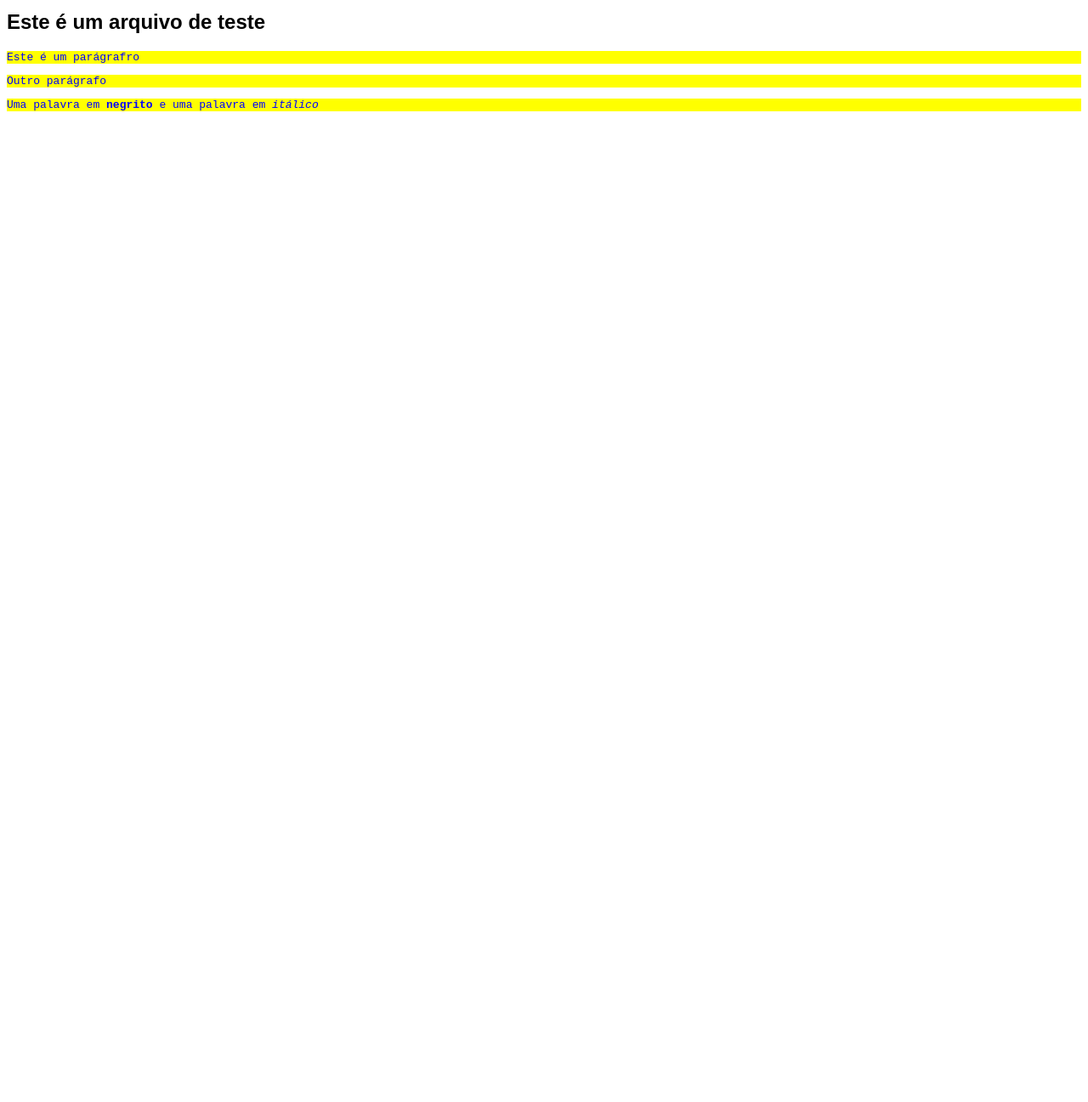
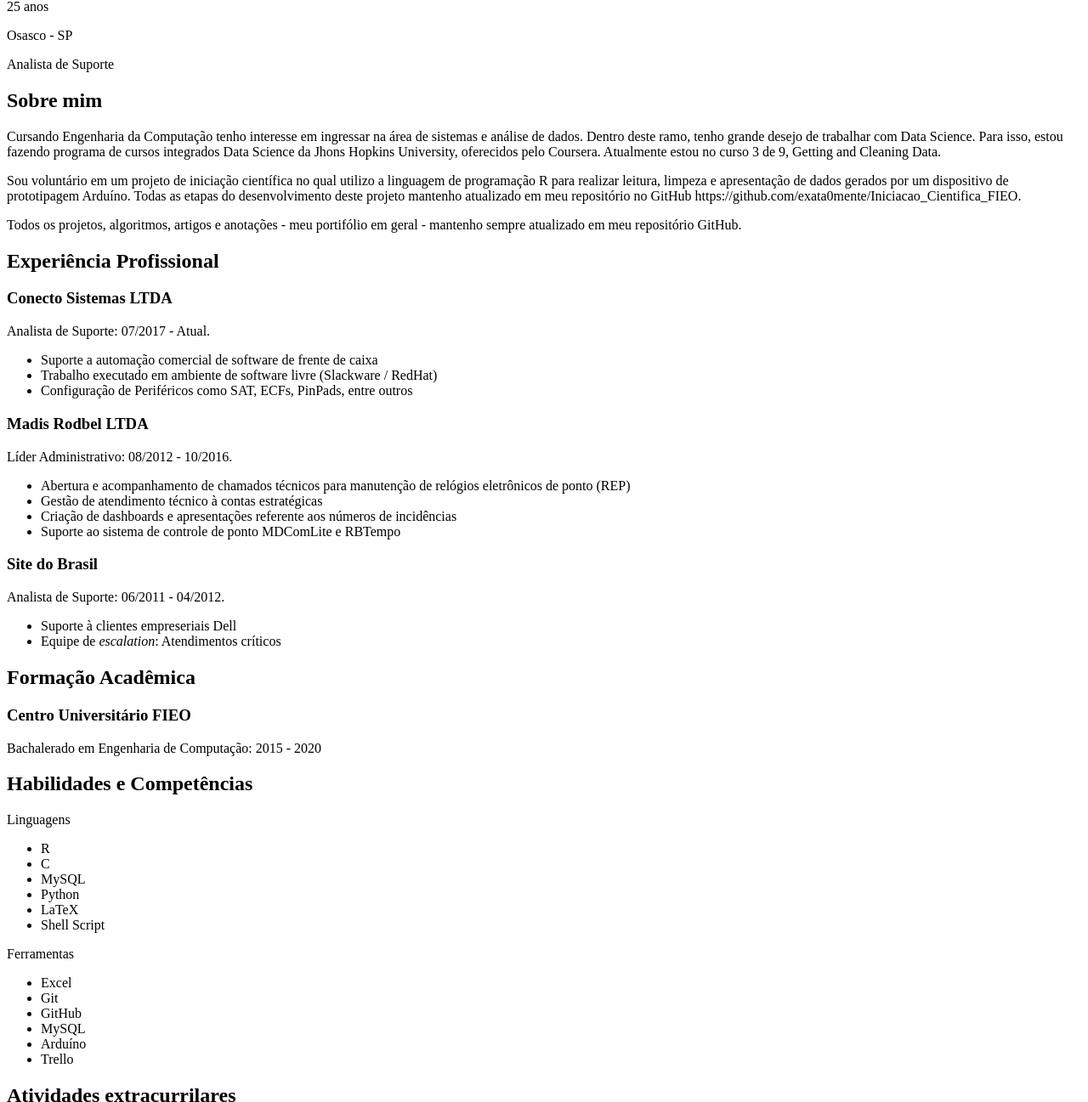
Before and after one commit to exata0mente/Hackathons, a plain HTML site: page HackerEarth/Beginner_Hack_1dot0/index.html in a window 1280 px wide. Shown: the part 68-1365 px from the top of the page at 85% size. Before the commit the page ends 800 px from the top, so only its background shows below. Drawn offline with Linux system fonts and the light colour scheme.

Commit message:
CV HTML5 (não completo)

```diff
--- a/HackerEarth/Beginner_Hack_1dot0/index.html
+++ b/HackerEarth/Beginner_Hack_1dot0/index.html
@@ -4,23 +4,201 @@
 
 <head>
   <meta charset="utf-8">
-  <link rel="stylesheet" href="css/estilos.css">
+  <!-- link rel="stylesheet" href="estilos.css" -->
   <title>Ricardo Bezerra</title>
 </head>
 
 <body>
 
-  <h1>Ricardo Aparecido</h1>
+  <!-- Informações básicas  -->
+  <section id="informações">
+    <h1>Ricardo Aparecido Bezerra Elias da Silva</h1>
+    <p>25 anos</p>
+    <p>Osasco - SP</p>
+    <p>Analista de Suporte</p>
 
-  <h2>Este é um arquivo de teste</h2>
-  <!-- Inserir minha foto -->
-    <!--img src="alguma_foto_minha.png" alt="sou eu"-->
+    <section id="redes sociais"></section>
 
-  <p>Este é um parágrafro</p>
+  </section>
 
-  <p>Outro parágrafo</p>
+  <!-- Descrição do perfil -->
+  <section id="sobre mim">
+    <h1>Sobre mim</h1>
 
-  <p>Uma palavra em <strong>negrito</strong> e uma palavra em <em>itálico</em>
+    <p>
+      Cursando Engenharia da Computação tenho interesse em ingressar na área de sistemas e análise de dados. Dentro deste ramo, tenho grande desejo de trabalhar com Data Science. Para isso, estou fazendo programa de cursos integrados Data Science da Jhons Hopkins University, oferecidos pelo Coursera. Atualmente estou no curso 3 de 9, Getting and Cleaning Data.
+    </p>
+
+    <p>
+      Sou voluntário em um projeto de iniciação científica no qual utilizo a linguagem de programação R para realizar leitura, limpeza e apresentação de dados gerados por um dispositivo de prototipagem Arduíno. Todas as etapas do desenvolvimento deste projeto mantenho atualizado em meu repositório no GitHub https://github.com/exata0mente/Iniciacao_Cientifica_FIEO.
+    </p>
+
+    <p>
+      Todos os projetos, algoritmos, artigos e anotações - meu portifólio em geral - mantenho sempre atualizado em meu repositório GitHub.
+    </p>
+
+  </section>
+
+  <!-- Experiência profissional -->
+  <section id="experencia">
+    <h1>Experiência Profissional</h1>
+
+    <!-- Experiência 1 -->
+    <section id="conecto">
+      <h1>Conecto Sistemas LTDA</h1>
+
+      <p>
+	Analista de Suporte: 07/2017 - Atual.
+      </p>
+      <ul>
+	<li>Suporte a automação comercial de software de frente de caixa</li>
+	<li>Trabalho executado em ambiente de software livre (Slackware / RedHat)</li>
+	<li>Configuração de Periféricos como SAT, ECFs, PinPads, entre outros</li>
+      </ul>
+    </section>
+
+    <!-- Experiência 2 -->
+    <section id="madis">
+    <h1>Madis Rodbel LTDA</h1>
+
+      <p>
+	Líder Administrativo: 08/2012 - 10/2016.
+      </p>
+      <ul>
+	<li>Abertura e acompanhamento de chamados técnicos para manutenção de relógios eletrônicos de ponto (REP)</li>
+	<li>Gestão de atendimento técnico à contas estratégicas</li>
+	<li>Criação de dashboards e apresentações referente aos números de incidências</li>
+	<li>Suporte ao sistema de controle de ponto MDComLite e RBTempo</li>
+      </ul>
+    </section>
+
+    <!-- Experiência 3 -->
+    <section id="sitel">
+    <h1>Site do Brasil</h1>
+
+      <p>
+	Analista de Suporte: 06/2011 - 04/2012.
+      </p>
+      <ul>
+	<li>Suporte à clientes empreseriais Dell </li>
+	<li>Equipe de <em>escalation</em>: Atendimentos críticos</li>
+      </ul>
+    </section>
+
+  </section>
+
+  <!-- Formação acadêmica -->
+  <section id="formação">
+    <h1>Formação Acadêmica</h1>
+
+    <section id="graduação">
+      <h1>Centro Universitário FIEO</h1>
+      <p>
+	Bachalerado em Engenharia de Computação: 2015 - 2020
+      </p>
+    </section>
+
+  </section>
+
+  <!-- Habilidades -->
+  <section id="habilidades">
+    <h1>Habilidades e Competências</h1>
+
+    <section id="linguagem de programação">
+      <p>Linguagens</p>
+      <ul>
+	<li>R</li>
+	<li>C</li>
+	<li>MySQL</li>
+	<li>Python</li>
+	<li>LaTeX</li>
+	<li>Shell Script</li>
+      </ul>
+    </section>
+
+    <section id="ferramentas">
+      <p>Ferramentas</p>
+      <ul>
+	<li>Excel</li>
+	<li>Git</li>
+	<li>GitHub</li>
+	<li>MySQL</li>
+	<li>Arduíno</li>
+	<li>Trello</li>
+      </ul>
+    </section>
+
+  </section>
+
+  <!-- Atividades extracurrilares, certificados, cursos e etc -->
+  <section id="extras">
+    <h1>Atividades extracurrilares</h1>
+
+    <section id="projetos">
+      <h1>Projetos</h1>
+
+      <!-- Projeto 1 -->
+      <section id="iniciacao_cientifica">
+	<h1>Uso do ambiente R para análise, tratamento e apresentação em tempo reali de dados coletados por um Arduíno</h1>
+	<p>05/2018 - Atual (em execução)</p>
+	<p>Descrição do projeto</p>
+      </section>
+
+      <!-- Projeto 2 -->
+      <section id="projeto_db">
+	<h1>Projeto de orçamento familiar: controle de gastos domésticos</h1>
+	<p>08/2017 - Atual (congelado)</p>
+	<p>Descrição do projeto</p>
+      </section>
+
+      <!-- Projeto 3 -->
+      <section id="resolução_exercícios">
+	<h1>Resolução de Exercícios de Livros</h1>
+	<p>12/2016 - Atual (congelado/procurando parcerias)</p>
+	<p>Descrição do projeto</p>
+      </section>
+
+      <!-- Projeto 4 -->
+      <section id="robô_segue-linha">
+	<h1>Robô Segue-Linha</h1>
+	<p>09/2017 - 12/2017 (Encerrado)</p>
+	<p>Descrição do projeto</p>
+      </section>
+
+      <!-- Projeto 5 -->
+      <section id="BYOD">
+	<h1>BYOD: Uma visão geral sobre o conceito com aplicação a empresas</h1>
+	<p>10/2017 - 12/2017 (Encerrado)</p>
+	<p>Descrição do projeto</p>
+      </section>
+
+    </section>
+
+    <section id="certificados">
+      <h1>Certificados</h1>
+
+      <!-- Certificado 1 -->
+      <section id="R_Programming">
+	<h1>R Programming</h1>
+	  <p>
+	    Curso 2 do Data Science Specialization: 05/2017 - 07/2017
+	  </p>
+      </section>
+
+      <!-- Certificado 2 -->
+      <section id="toolbox">
+	<h1>The Data Scientist's Toolbox</h1>
+	  <p>
+	    Curso 1 do Data Science Specialization: 04/2017 - 04/2017
+	  </p>
+      </section>
+
+    </section>
+
+    <section id="cursos"></section>
+
+  </section>
+
 
 </body>
 
```
Also changed, not shown: HackerEarth/Beginner_Hack_1dot0/css/estilos.css (+4 -5 lines).
